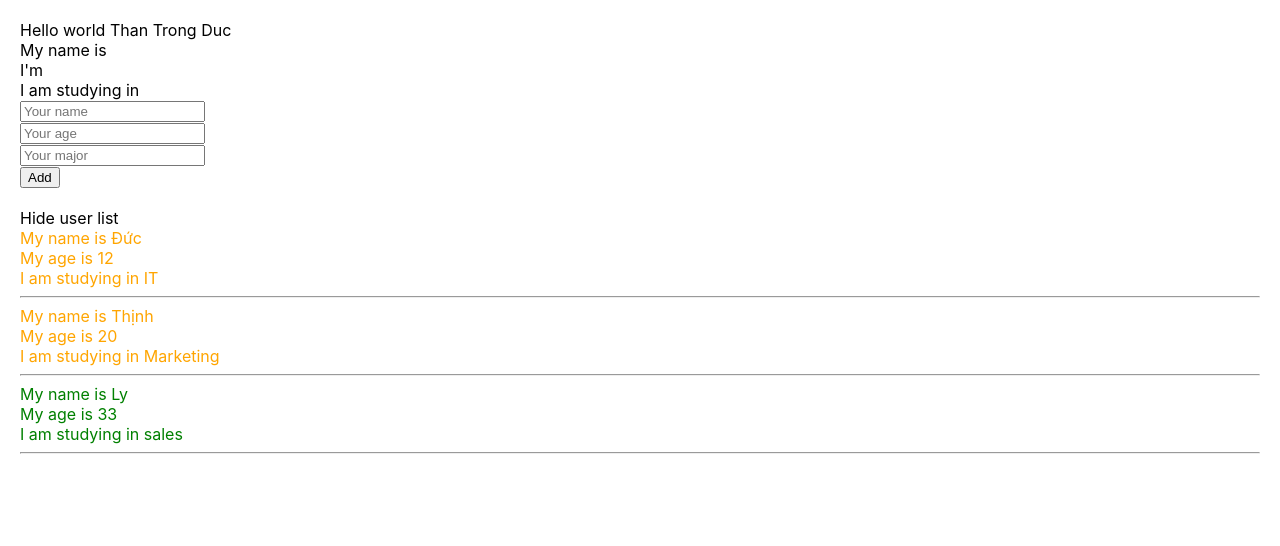
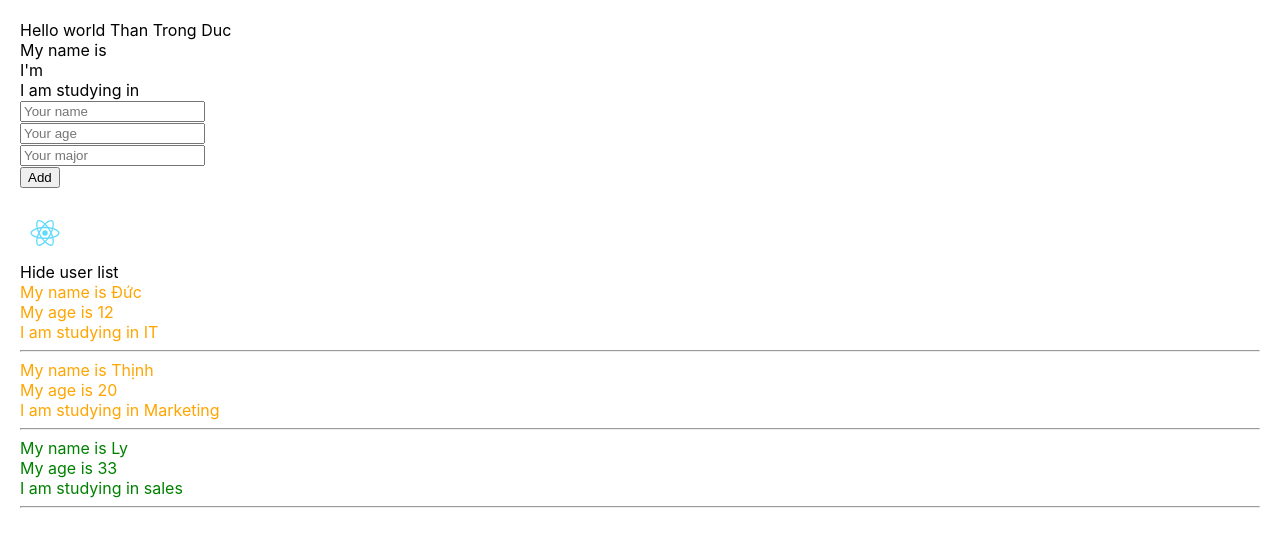
Before and after one commit to ductt7575/react-hook, a React (Create React App) app: page / in a window 1280 px wide. Shown: the top 546 px of the page. Built offline with nearby package versions, Linux system fonts and the light colour scheme.

Commit message:
Use img efficiently

```diff
--- a/src/components/DisplayInfo.js
+++ b/src/components/DisplayInfo.js
@@ -1,5 +1,6 @@
 import React from 'react';
 import './DisplayInfo.scss';
+import logo from './../logo.svg';
 
 class DisplayInfo extends React.Component {
     state = {
@@ -17,6 +18,7 @@ class DisplayInfo extends React.Component {
         const { listUsers } = this.props;
         return (
             <div className="display-info-container">
+                <img src={logo} />
                 <div onClick={(event) => this.handleShowHide(event)}>
                     {this.state.isShowListUser === true ? 'Hide user list' : 'Show user list'}
                 </div>
--- a/src/components/DisplayInfo.scss
+++ b/src/components/DisplayInfo.scss
@@ -5,4 +5,8 @@
     .red {
         color: orange;
     }
+    img {
+        width: 50px;
+        height: 50px;
+    }
 }
```
